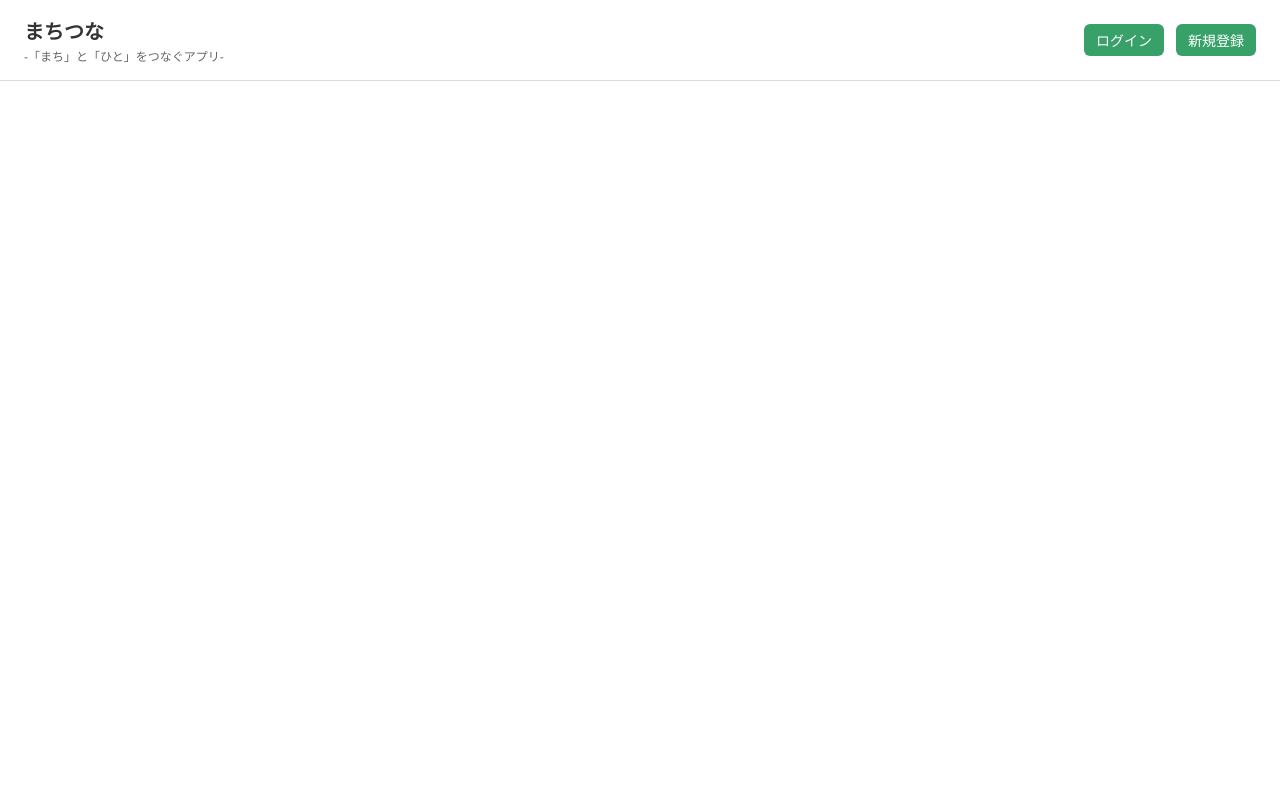
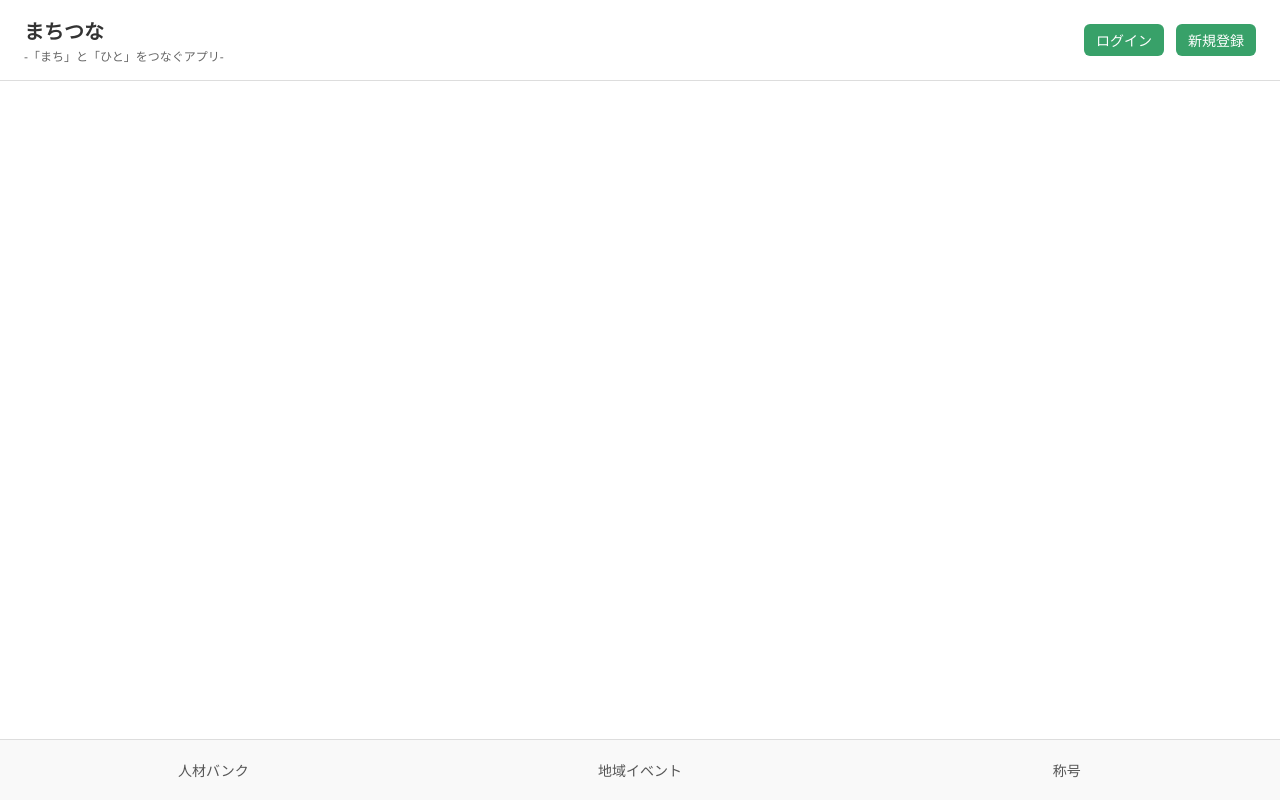
Before and after one commit to ashizawakazuki/machitsuna, a React (Create React App) app: page /titles in a window 1280 px wide. Built offline with nearby package versions, Linux system fonts and the light colour scheme.

Commit message:
feat:ヘッダーの実装

```diff
--- a/src/App.js
+++ b/src/App.js
@@ -8,6 +8,7 @@ import TalentDetail from './pages/TalentDetail';
 import EventList from './pages/EventList';
 import EventDetail from './pages/EventDetail';
 import Badge from './pages/Badge';
+import Footer from './pages/Footer';
 
 // import Titles from './pages/Titles';
 
@@ -25,6 +26,7 @@ function App() {
         {/* <Route path="/titles" element={<Titles />} /> */}
         {/* 今後ここに他の画面も追加予定 */}
       </Routes>
+      <Footer />
     </Router>
   );
 }
--- /dev/null
+++ b/src/pages/Footer.css
@@ -0,0 +1,34 @@
+/* src/Footer.css */
+
+.footer {
+    display: flex;
+    justify-content: space-around;
+    position: fixed;
+    bottom: 0;
+    left: 0;
+    width: 100%;
+    background-color: #f9f9f9;
+    border-top: 1px solid #ddd;
+    padding: 8px 0;
+    z-index: 1000;
+  }
+
+  .footer-tab {
+    flex: 1;
+    text-align: center;
+    background: none;
+    border: none;
+    font-size: 14px;
+    color: #555;
+    padding: 12px 12px;
+    cursor: pointer;
+  }
+
+  .footer-tab.active {
+    color: #38a169;
+    font-weight: bold;
+  }
+
+  .footer-tab:hover {
+    background-color: #e6f4ea; /* 薄い緑背景で反応を明確に */
+  }
--- /dev/null
+++ b/src/pages/Footer.js
@@ -0,0 +1,37 @@
+// src/Footer.js
+import React from 'react';
+import { useLocation, useNavigate } from 'react-router-dom';
+import './Footer.css';
+
+const Footer = () => {
+  const location = useLocation();
+  const navigate = useNavigate();
+
+  // トップページではフッター非表示（あとで案を変更可能）
+  if (location.pathname === '/') return null;
+
+  return (
+    <footer className="footer">
+      <button
+        className={`footer-tab ${location.pathname.includes('/talent-bank') ? 'active' : ''}`}
+        onClick={() => navigate('/talent-bank')}
+      >
+        人材バンク
+      </button>
+      <button
+        className={`footer-tab ${location.pathname.includes('/event-list') ? 'active' : ''}`}
+        onClick={() => navigate('/event-list')}
+      >
+        地域イベント
+      </button>
+      <button
+        className={`footer-tab ${location.pathname.includes('/badge') ? 'active' : ''}`}
+        onClick={() => navigate('/badge')}
+      >
+        称号
+      </button>
+    </footer>
+  );
+};
+
+export default Footer;
```
